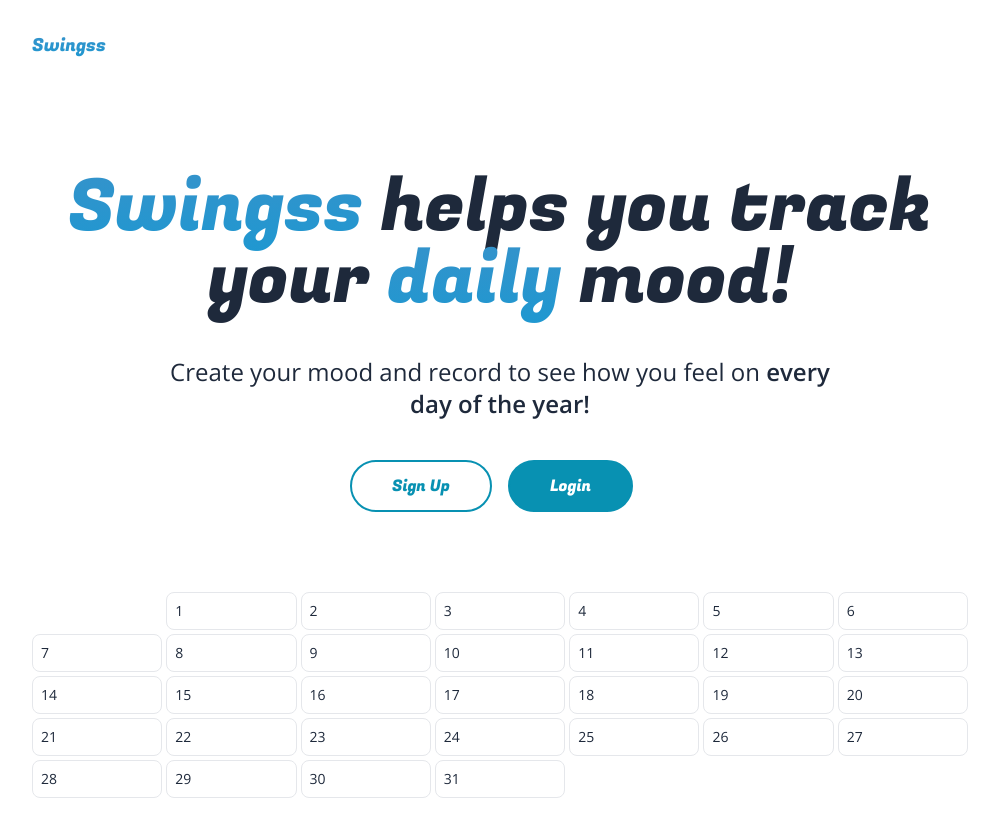
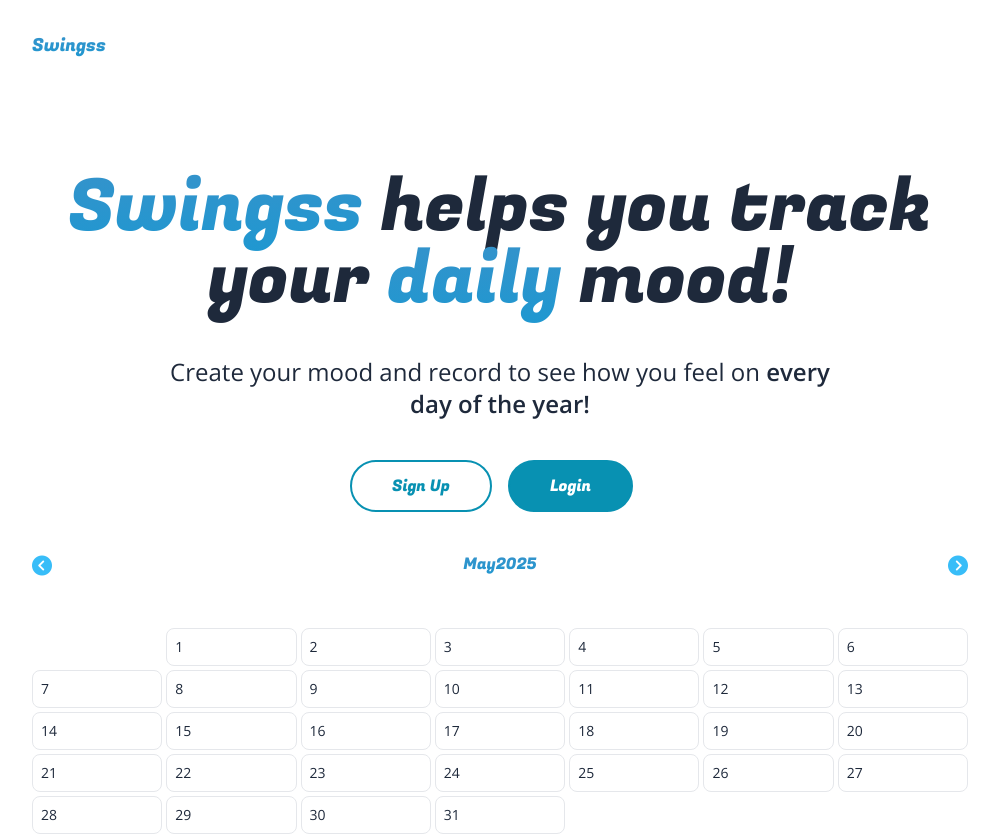
Before and after one commit to rohitxess/swingss, a Next.js app: page / in a window 1280 px wide. Shown: the top 836 px of the page, without its empty margins (140-1139 px from the left). Built offline with nearby package versions, Linux system fonts and the light colour scheme; no server answers.

Commit message:
wrote code for the calendar component

```diff
--- a/components/Calendar.jsx
+++ b/components/Calendar.jsx
@@ -30,10 +30,7 @@ const dayList = ['Sunday', 'Monday', 'Tuesday', 'Wednesday', 'Thursday', 'Friday
 
 
 
-function handleIncrementMonth(val){
-    // value +1 -1
-    // if we hit the bounds of the months, then we can just adjust the uear that is displayed instead
-}
+
 
 // lets  write the code to render our own calendar
 
@@ -43,6 +40,7 @@ export default function Calendar(props) {
     const currMonth = now.getMonth();
     const [ selectedMonth, setSelectedMonth ] = useState(Object.keys(months)[currMonth])
     const [ selectedYear, setSelectedYear ] = useState(now.getFullYear())
+    const numericMonth = Object.keys(months).indexOf(selectedMonth)
     const data = completeData?.[selectedYear]?.[numericMonth] || {}
 
     const monthNow = new Date(selectedYear,Object.keys(months).indexOf(selectedMonth),1)
@@ -52,8 +50,37 @@ export default function Calendar(props) {
     const daysToDisplay = firstDayOfMonth + dayInMonths
     const numRows = (Math.floor(daysToDisplay / 7)) + (daysToDisplay % 7 ? 1 : 0)
 
+    function handleIncrementMonth(val){
+        // value +1 -1
+        // if we hit the bounds of the months, then we can just adjust the uear that is displayed instead
+        if (numericMonth + val < 0){
+            //set month value = 11 and derement the year
+            setSelectedYear(curr => curr - 1)
+            setSelectedMonth(monthsArr[monthsArr.length - 1])
+        } else if (numericMonth + val > 11){
+            //set month val = 0 and increment the year
+            setSelectedYear(curr => curr + 1)
+            setSelectedMonth(monthsArr[0])
+        }else{
+            setSelectedMonth(monthsArr[numericMonth + val ])
+        }
+    }
+
     return (
-        <div className="flex flex-col overflow-hidden gap-1 py-4 sm:py-6 md:py-10">
+        <div className="flex flex-col gap-2">
+            <div className="grid grid-cols-5 gap-4">
+                <button onClick={() => {
+                    handleIncrementMonth(-1)
+                }} className="mr-auto text-sky-400 text-lg sm:text-xl duration-200 hover:opacity-60">
+                <i className="fa-solid fa-circle-chevron-left"></i>
+                </button>
+                <p className={"text-center col-span-3 capitalized whitespace-nowrap textGradient " + fugaz.className}>{selectedMonth}{selectedYear}</p>
+                <button onClick={() => {handleIncrementMonth(+1)}}
+                className="ml-auto text-sky-400 text-lg sm:text-xl duration-200 hover:opacity-60">
+                    <i className="fa-solid fa-circle-chevron-right"></i>
+                </button>
+            </div>
+             <div className="flex flex-col overflow-hidden gap-1 py-4 sm:py-6 md:py-10">
             {[...Array(numRows).keys()].map((row, rowIndex) => {
                 return (
                     <div key={rowIndex} className="grid grid-cols-7 gap-1">
@@ -82,5 +109,6 @@ export default function Calendar(props) {
                 )
             })}
         </div>
+        </div>
     )
 }
--- a/components/Dashboard.jsx
+++ b/components/Dashboard.jsx
@@ -107,7 +107,7 @@ export default function Dashboard() {
                     )
                 })}
             </div>
-            <Calendar data={data} handleSetMood={handleSetMood} />
+            <Calendar completeData={data} handleSetMood={handleSetMood} />
         </div>
     )
 }
```
